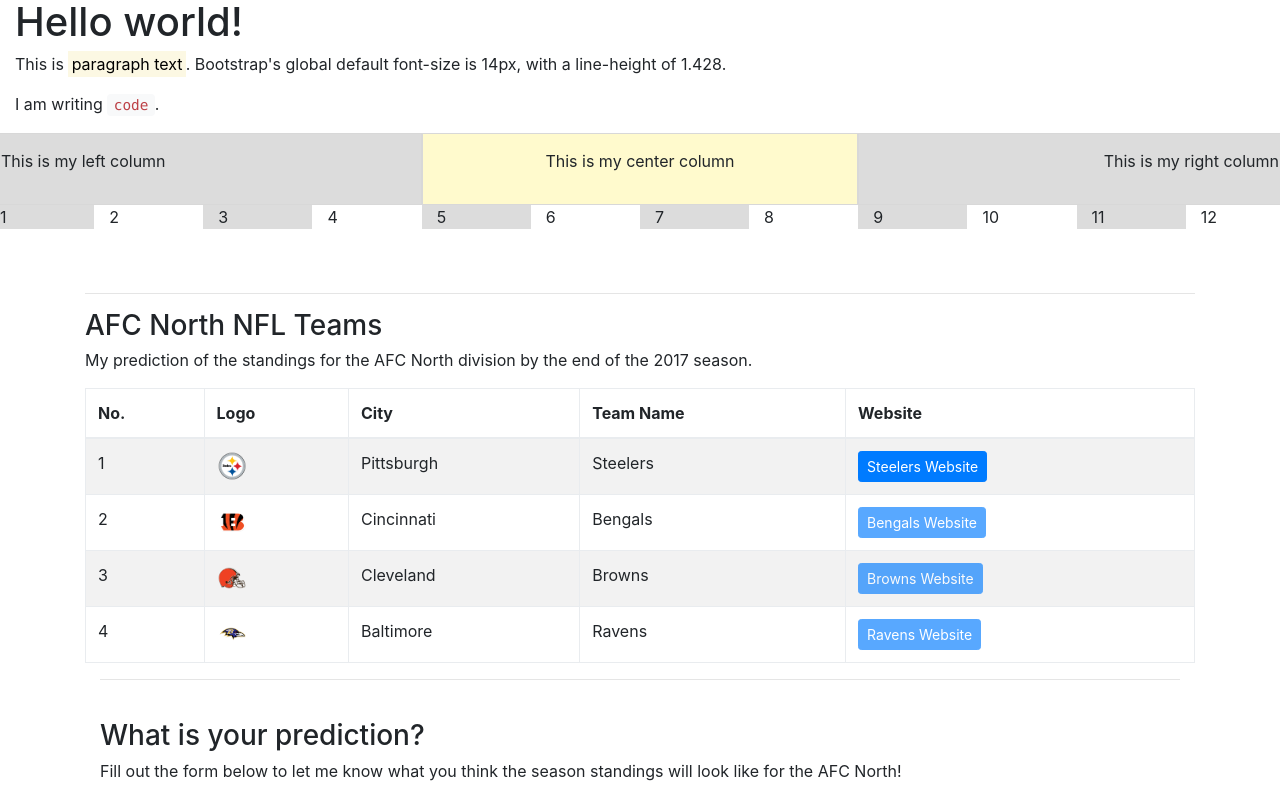
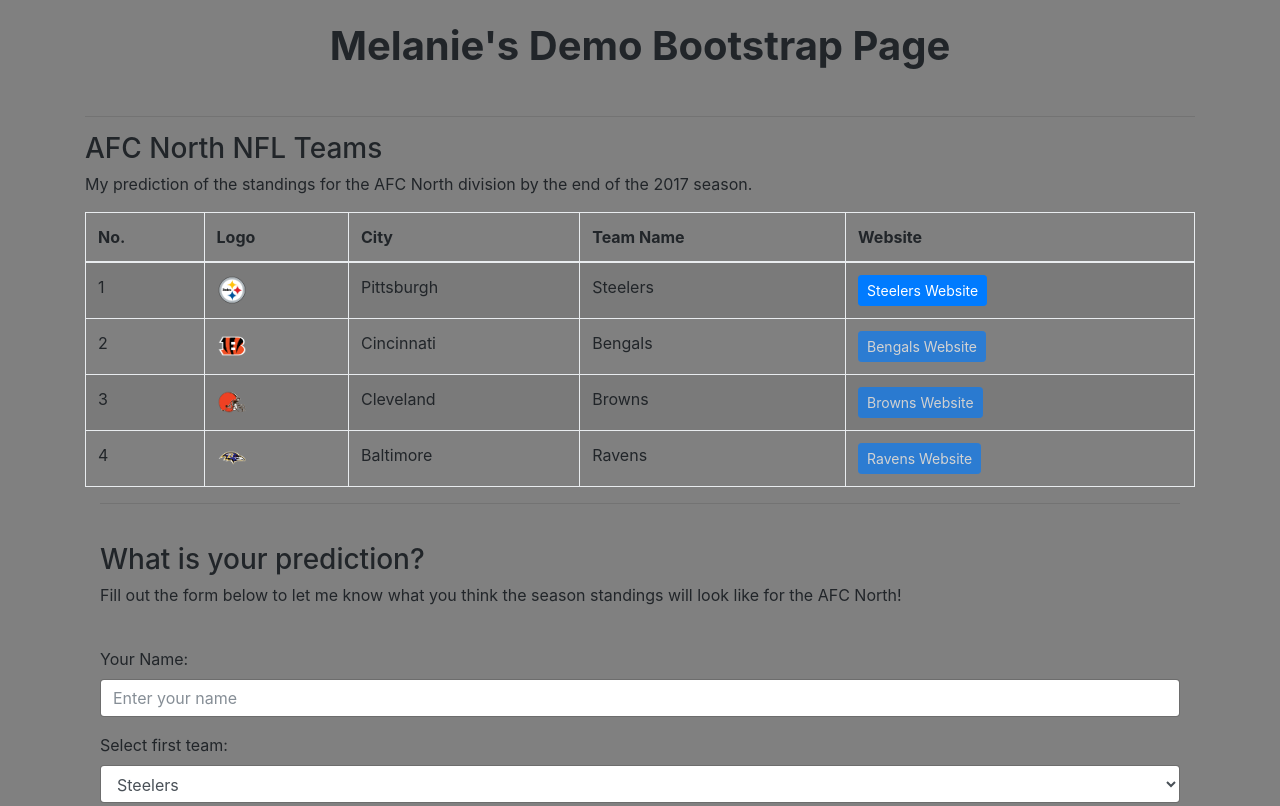
Before and after one commit to melanieps1/learning-heroku, a website: page index.html in a window 1280 px wide. Shown: the top 806 px of the page. Drawn offline with nearby package versions, Linux system fonts and the light colour scheme; files that its build step writes are made by us from their sources.

Commit message:
Removed some of the Bootstrap components I was playing with before.  Made a cleaner demo page.

```diff
--- a/assets/style.css
+++ b/assets/style.css
@@ -3,3 +3,7 @@
     border: 1px solid #D8D8D8;
     text-color: white;
 }
+
+body {
+	background: gray;
+}
--- a/index.html
+++ b/index.html
@@ -7,7 +7,7 @@
     <meta name="viewport" content="width=device-width, initial-scale=1, shrink-to-fit=no">
     <link rel="stylesheet" href="https://maxcdn.bootstrapcdn.com/bootstrap/4.0.0-beta/css/bootstrap.min.css" integrity="sha384-/Y6pD6FV/Vv2HJnA6t+vslU6fwYXjCFtcEpHbNJ0lyAFsXTsjBbfaDjzALeQsN6M" crossorigin="anonymous">
 
-    <title>Melanie's fun sample demo page for Heroku</title>
+    <title>Melanie's fun Heroku demo page</title>
     <link href="style.css" type="text/css" rel="stylesheet">
 
     <!-- Bootstrap version 3 basics
@@ -20,35 +20,38 @@
   </head>
   <body>
 
-    <!-- Basic structure of a Bootstrap fluid container -->
+    <div class="container-fluid">
+      <br>
+      <h1 class="text-center"><strong>Melanie's Demo Bootstrap Page</strong></h1>
+    </div>
+
+    <!-- Basic structure of a Bootstrap fluid container
     <div class="container-fluid">
       <h1>Hello world!</h1>
       <p>This is <mark>paragraph text</mark>.  Bootstrap's global default font-size is 14px, with a line-height of 1.428.</p>
       <p>I am writing <code>code</code>.</p>
-    </div>
+    </div> -->
 
-    <!-- Basic structure of a Bootstrap grid -->
+    <!-- Basic structure of a Bootstrap grid
     <div class="row">
       <div class="col-sm-4" style="background-color:Gainsboro;">This is my left column</div>
       <div class="col-sm-4" style="background-color:LemonChiffon;"><p class="text-center">This is my center column</p></div>
       <div class="col-sm-4" style="background-color:Gainsboro;"><p class="text-right">This is my right column</p></div>
     </div>
     <div class="row">
-      <div class="col-sm-1" style="background-color:Gainsboro;">1</div>
+      <div class="col-sm-1" style="background-color:#FFB81C;">1</div>
       <div class="col-sm-1" style="background-color:White;">2</div>
-      <div class="col-sm-1" style="background-color:Gainsboro;">3</div>
+      <div class="col-sm-1" style="background-color:#FFB81C;">3</div>
       <div class="col-sm-1" style="background-color:White;">4</div>
-      <div class="col-sm-1" style="background-color:Gainsboro;">5</div>
+      <div class="col-sm-1" style="background-color:#FFB81C;">5</div>
       <div class="col-sm-1" style="background-color:White;">6</div>
-      <div class="col-sm-1" style="background-color:Gainsboro;">7</div>
+      <div class="col-sm-1" style="background-color:#FFB81C;">7</div>
       <div class="col-sm-1" style="background-color:White;">8</div>
-      <div class="col-sm-1" style="background-color:Gainsboro;">9</div>
+      <div class="col-sm-1" style="background-color:#FFB81C;">9</div>
       <div class="col-sm-1" style="background-color:White;">10</div>
-      <div class="col-sm-1" style="background-color:Gainsboro;">11</div>
+      <div class="col-sm-1" style="background-color:#FFB81C;">11</div>
       <div class="col-sm-1" style="background-color:White;">12</div>
-    </div>
-
-    <br>
+    </div> -->
 
     <!-- Basic structure of a Bootstrap container with heading defaults and secondary headings
     <div class="container-fluid">
```
